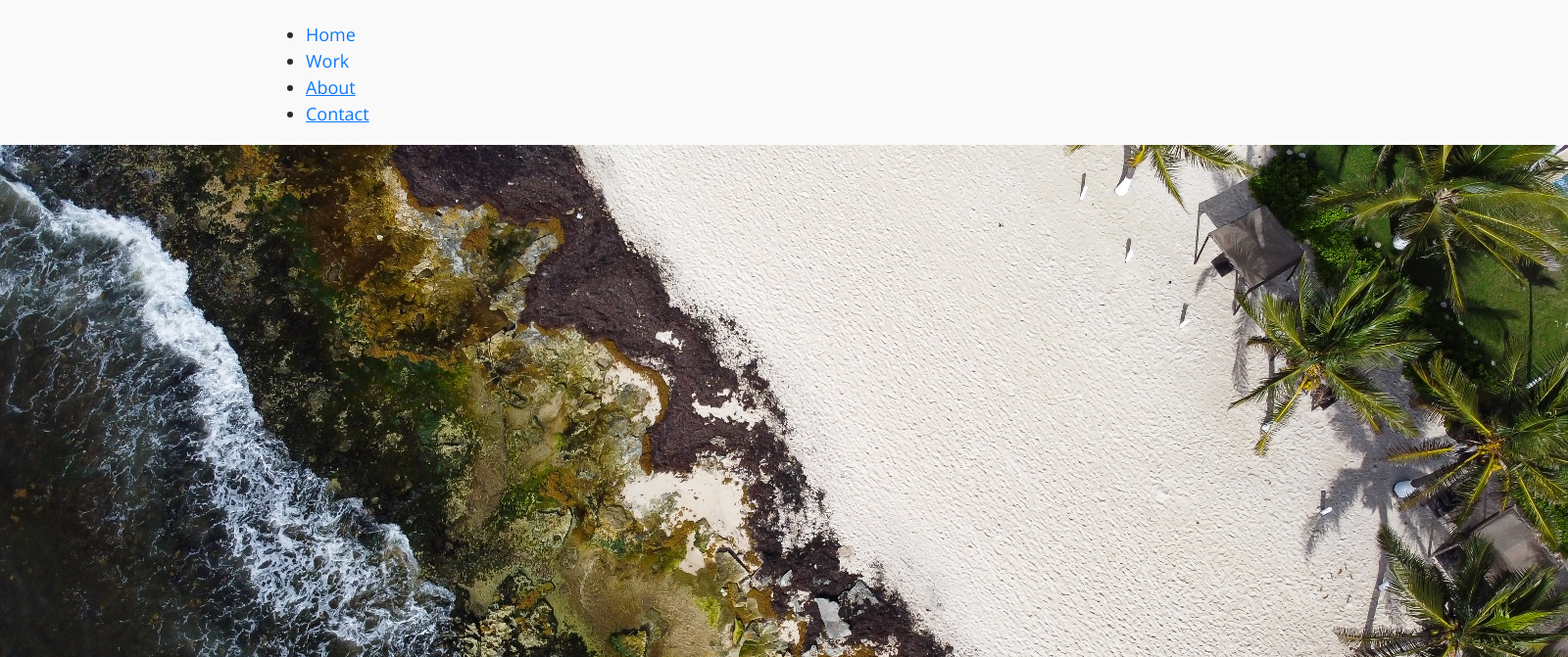
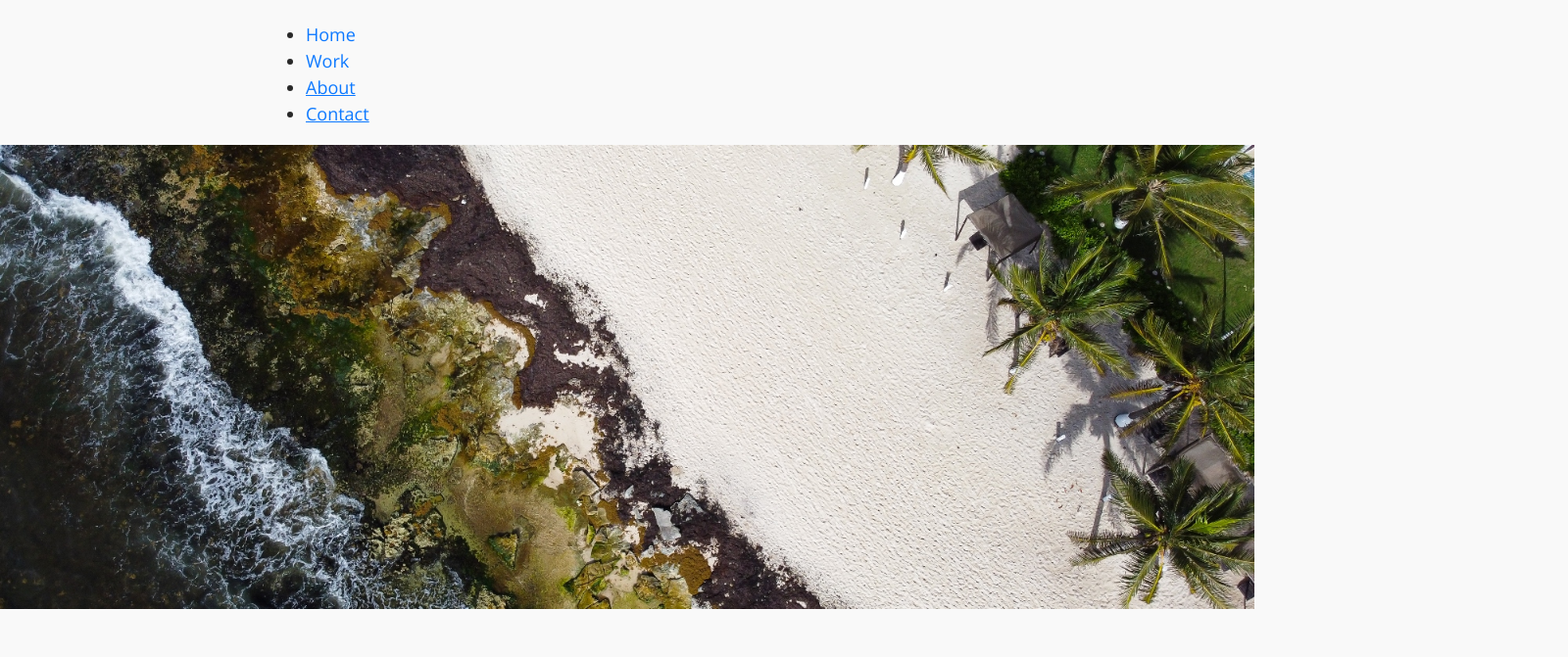
Before and after one commit to zkelley23/css-fonts-buttons, a plain HTML site: page index.html in a window 1280 px wide. Shown: the part 85-756 px from the top of the page at 98% size, 1600 px wide, since content can reach past the window. Drawn offline with nearby package versions, Linux system fonts and the light colour scheme.

Commit message:
Update styles.css

```diff
--- a/styles/styles.css
+++ b/styles/styles.css
@@ -102,6 +102,10 @@ article img {
     height: 50px;
 }
 
+picture img {
+    width: 100%;
+}
+
 a.button{
     cursor: pointer;
     display: inline-block;
```
